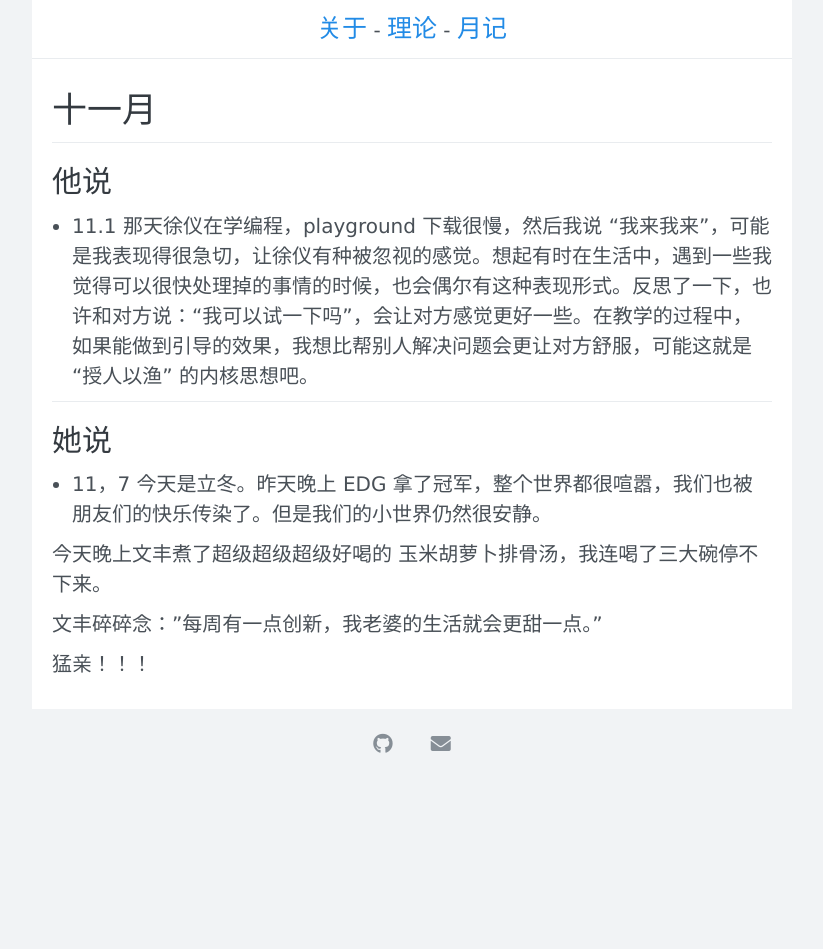
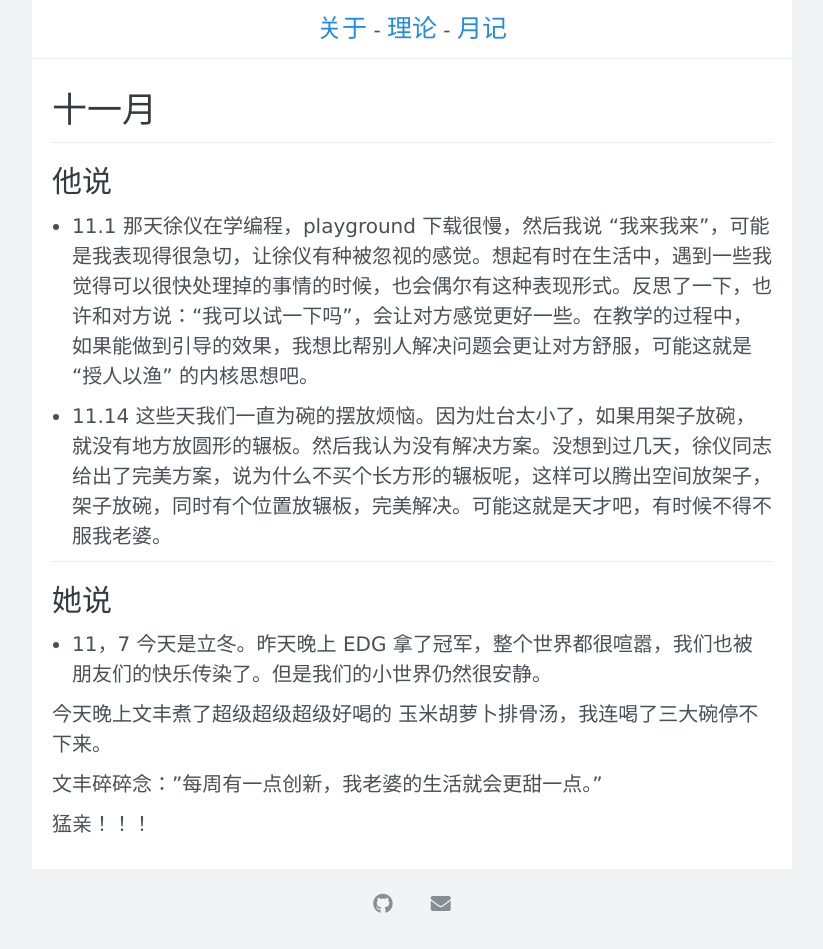
Before and after one commit to xuyilife/xuyilife.github.io, a Jekyll site: the page built from posts/timeline/2021/11.md, in a window 1280 px wide. Shown: the whole page, without its empty margins (228-1051 px from the left). Built offline with Jekyll 4.4.1, drawn with Linux system fonts in a browser that asks for light colours; nearby versions of some CDN libraries; before the commit the page ends 900 px from its top, so only the background shows below that.

Commit message:
灶台事件

```diff
--- a/posts/timeline/2021/11.md
+++ b/posts/timeline/2021/11.md
@@ -5,6 +5,8 @@ title: 十一月
 ## 他说
 
 - 11.1 那天徐仪在学编程，playground 下载很慢，然后我说 “我来我来”，可能是我表现得很急切，让徐仪有种被忽视的感觉。想起有时在生活中，遇到一些我觉得可以很快处理掉的事情的时候，也会偶尔有这种表现形式。反思了一下，也许和对方说：“我可以试一下吗”，会让对方感觉更好一些。在教学的过程中，如果能做到引导的效果，我想比帮别人解决问题会更让对方舒服，可能这就是 “授人以渔” 的内核思想吧。
+
+- 11.14 这些天我们一直为碗的摆放烦恼。因为灶台太小了，如果用架子放碗，就没有地方放圆形的辗板。然后我认为没有解决方案。没想到过几天，徐仪同志给出了完美方案，说为什么不买个长方形的辗板呢，这样可以腾出空间放架子，架子放碗，同时有个位置放辗板，完美解决。可能这就是天才吧，有时候不得不服我老婆。
 
 ## 她说
 
```
